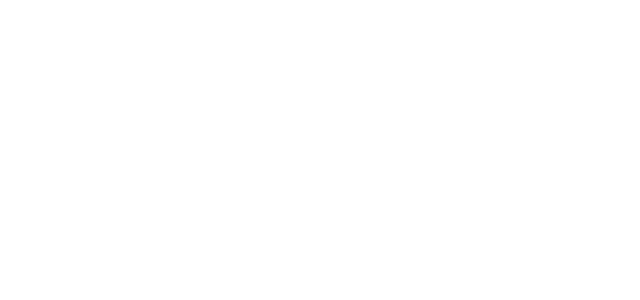
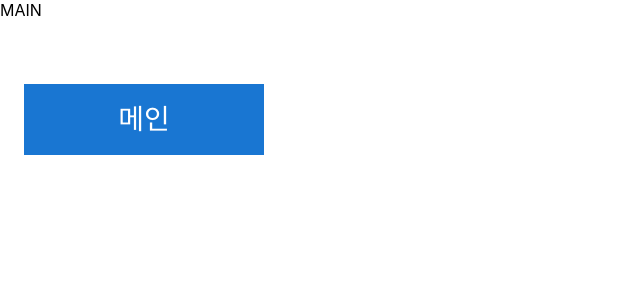
Before and after one commit to BackSeungJong/back_web, a React (Create React App) app: page /main/view in a window 1280 px wide. Before the commit this address had no page. Shown: the top 300 px of the page, without its empty margins (0-640 px from the left). Built offline with nearby package versions, Linux system fonts and the light colour scheme.

Commit message:
Pagelayout 개발시작

```diff
--- a/package.json
+++ b/package.json
@@ -15,7 +15,9 @@
     "mobx": "^6.6.1",
     "mobx-react-lite": "^3.4.0",
     "mobx-state-tree": "^5.1.5",
+    "prop-types": "^15.8.1",
     "react": "^18.2.0",
+    "react-custom-scrollbars-2": "^4.5.0",
     "react-dom": "^18.2.0",
     "react-router-dom": "^6.3.0",
     "react-scripts": "5.0.1",
--- a/src/components/index.js
+++ b/src/components/index.js
@@ -1,3 +1,2 @@
 export * from "./display";
 export * from "./layout";
-export * from "./input";
--- a/src/components/input/Button.js
+++ /dev/null
@@ -1,40 +0,0 @@
-import MuiButton from "@mui/material/Button";
-import Stack from "@mui/material/Stack";
-import Button from "@mui/material/Button";
-import { useMemo } from "react";
-import { PropTypes } from "@mui/material";
-
-// 버튼 그룹
-export function ButtonGroup({ children, direction, sx, ...rest }) {
-  const justifyContent = useMemo(() => {
-    switch (direction) {
-      case "right":
-        return "flex-end";
-      case "center":
-        return "center";
-      default:
-        return "flex-start;";
-    }
-  });
-
-  return (
-    <Stack
-      direction="row"
-      justifyContent={justifyContent}
-      alignItems="flex-start"
-      spacing={3}
-      sx={{ flex: 1, ...sx }}
-      {...rest}
-    >
-      {children}
-    </Stack>
-  );
-}
-
-export default function BasicButtons() {
-  return (
-    <Stack spacing={2} direction="row">
-      <Button variant="text">Text</Button>
-    </Stack>
-  );
-}
--- a/src/components/layout/LeftMenu.js
+++ b/src/components/layout/LeftMenu.js
@@ -1,16 +1,111 @@
-import { Box } from "@mui/material";
+import React from "react";
+
+import { useStore } from "store";
+
+import {
+  Box,
+  List,
+  ListItemButton,
+  ListItemText,
+  ListSubheader,
+} from "@mui/material";
 import { Blind } from "components";
+import { Scrollbars } from "react-custom-scrollbars-2";
 
-function LeftMenu({ menuList }) {
+import _ from "lodash";
+
+function LeftMenu() {
+  const menuList = [
+    {
+      name: "회원관리",
+      menuId: "0000",
+      path: "userMng/view",
+    },
+    {
+      name: "관리자관리",
+      menuId: "0100",
+      path: "adminMng/view",
+    },
+    {
+      name: "메일관리",
+      menuId: "0200",
+      path: "mailMng/view",
+    },
+  ];
+
   return (
     <Box
       component="aside"
       sx={{
         height: "100%",
-        borderRight: ({ palette }) => `1px solid ${palette.border.main}`,
+        // borderRight: ({ palette }) => `1px solid ${palette.border.main}`,
+        // borderRight: "1px solid",
       }}
     >
       <Blind>사이드바영역</Blind>
+
+      <List
+        sx={{ width: 240, height: "100%" }}
+        component="div"
+        aria-labelledby="nested-list-subheader"
+        subheader={
+          <ListSubheader
+            component="h4"
+            id="nested-list-subheader"
+            disableSticky
+            sx={{
+              height: 71,
+              lineHeight: "71px",
+              fontSize: "28px",
+              color: "common.white",
+              bgcolor: "primary.main",
+              textAlign: "center",
+              m: 0,
+            }}
+          >
+            {"메인"}
+          </ListSubheader>
+        }
+      >
+        <Scrollbars autoHide style={{ height: "calc(100% - 71px" }}>
+          {_.map(menuList, (menu) => {
+            const { name, menuId, path } = menu;
+
+            return (
+              <React.Fragment key={`left-menu-${menuId}`}>
+                <ListItemButton
+                  sx={{
+                    height: 54,
+                    pl: "25px",
+                    pr: "20px",
+                    "&:hover": {
+                      bgcolor: "transparent",
+                      color: "action.hover",
+                    },
+                    "&.Mui-selected, &.Mui-selected:hover": {
+                      bgcolor: "transparent",
+                    },
+                  }}
+                  divider={false}
+                  selected={true}
+                >
+                  <ListItemText
+                    primary={name}
+                    primaryTypographyProps={{
+                      variant: "h4",
+                      color: "common.black",
+                      sx: {
+                        fontSize: 16,
+                        overflowWrap: "break-word",
+                      },
+                    }}
+                  />
+                </ListItemButton>
+              </React.Fragment>
+            );
+          })}
+        </Scrollbars>
+      </List>
     </Box>
   );
 }
--- a/src/components/layout/PageLayout.js
+++ b/src/components/layout/PageLayout.js
@@ -1,21 +1,14 @@
-import { Container, Box } from "@mui/material";
+import { Container, Box, ButtonGroup, ListItemButton } from "@mui/material";
 import { values } from "mobx";
 import { LeftMenu } from "components";
+import { observer } from "mobx-react-lite";
+import Stack from "@mui/material/Stack";
+import Button from "@mui/material/Button";
 
-const menuList = [
-  {
-    name: "회원관리",
-    path: "userMng/view",
-  },
-  {
-    name: "관리자관리",
-    path: "adminMng/view",
-  },
-  {
-    name: "메일관리",
-    path: "mailMng/view",
-  },
-];
+// TODO : LeftMenu로 변경해야함
+import React from "react";
+import _ from "lodash";
+import { Scrollbars } from "react-custom-scrollbars-2";
 
 function PageLayout({ className }) {
   return (
@@ -27,10 +20,20 @@
     >
       <Box display="flex" sx={{ height: "100%" }}>
         {/* 좌측 메뉴 */}
-        {values(menuList).length ? <LeftMenu menuList={menuList} /> : null}
+        <LeftMenu />
+        <Scrollbars>
+          <Box
+            component="main"
+            sx={{
+              minHeight: "calc(100% - 51px)",
+              p: "10px 30px 100px",
+              bgcolor: "background.paper",
+            }}
+          ></Box>
+        </Scrollbars>
       </Box>
     </Container>
   );
 }
 
-export default PageLayout;
+export default observer(PageLayout);
--- /dev/null
+++ b/src/pages/adminMng/View.js
@@ -0,0 +1,5 @@
+export const AdminView = () => {
+  return <>관리자 관리 페이지입니다.</>;
+};
+
+export default AdminView;
--- a/src/pages/index.js
+++ b/src/pages/index.js
@@ -2,5 +2,7 @@
 
 // 메인
 export const MainView = loadable(() => import("./main/View"));
-
+// 회원관리
 export const UserMngView = loadable(() => import("./userMng/View"));
+// 관리자관리
+export const AdminView = loadable(() => import("./adminMng/View"));
--- a/src/pages/main/View.js
+++ b/src/pages/main/View.js
@@ -1,12 +1,12 @@
+import Stack from "@mui/material/Stack";
 import Button from "@mui/material/Button";
-import BasicButtons from "../../components/input/Button";
+import { PageLayout } from "components";
 
 export const MainView = () => {
   return (
     <>
-      Home
-      {/*<Button variant="contained">Home Button</Button>*/}
-      <BasicButtons />
+      MAIN
+      <PageLayout />
     </>
   );
 };
--- a/src/store/index.js
+++ b/src/store/index.js
@@ -3,11 +3,11 @@
 
 const StoreContext = createContext();
 
-const useStore = (namespace) => {
+export const useStore = (namespace) => {
   const store = useContext(StoreContext);
 
   if (namespace === undefined) {
-    throw Error("No-defined Store");
+    throw Error("useStore must be used within StoreProvider.");
   }
 
   if (_.isString(namespace)) {
```
Also changed, not shown: src/routes/index.js (+10 -3 lines), 1 other file (tests, documents, lock files or other folders).
